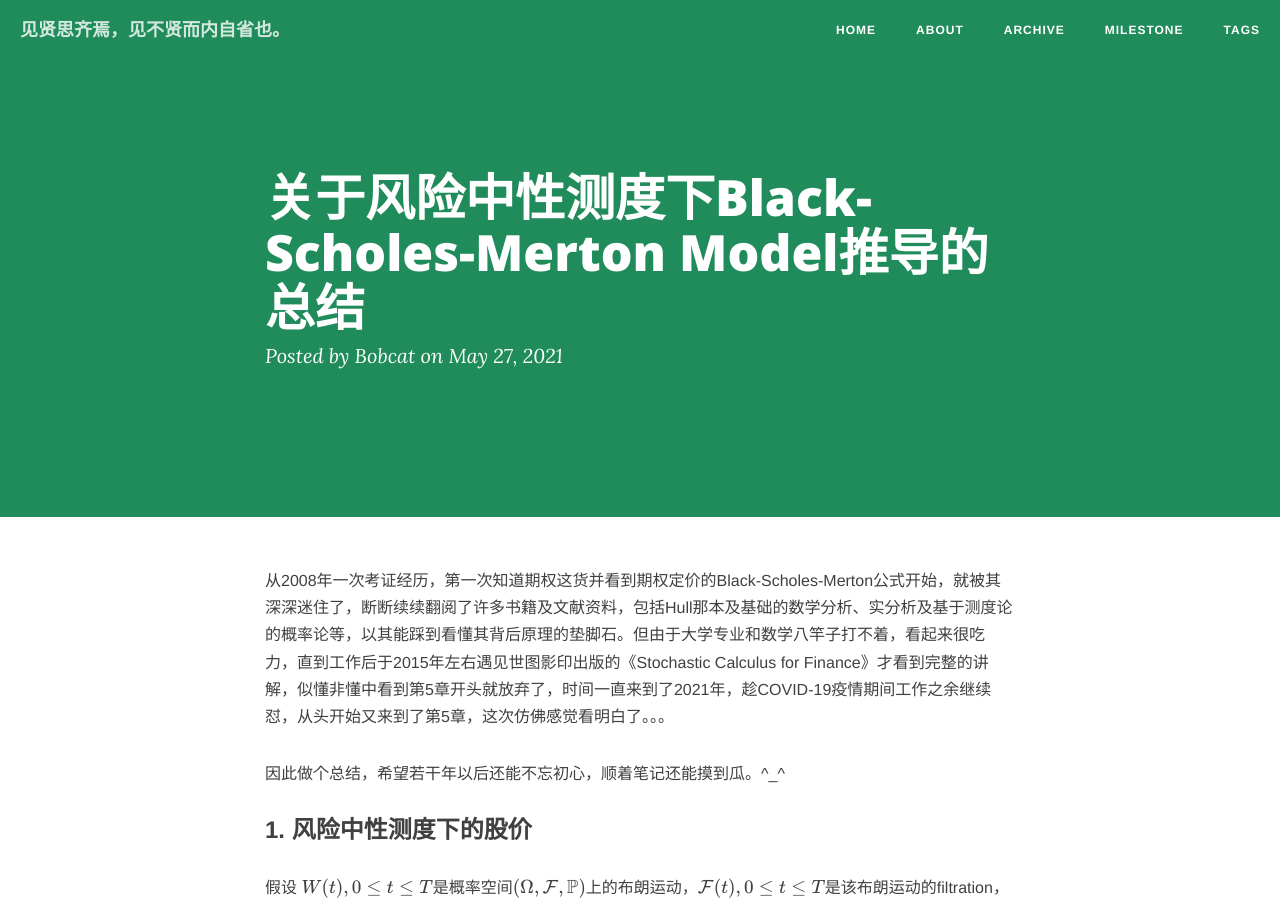
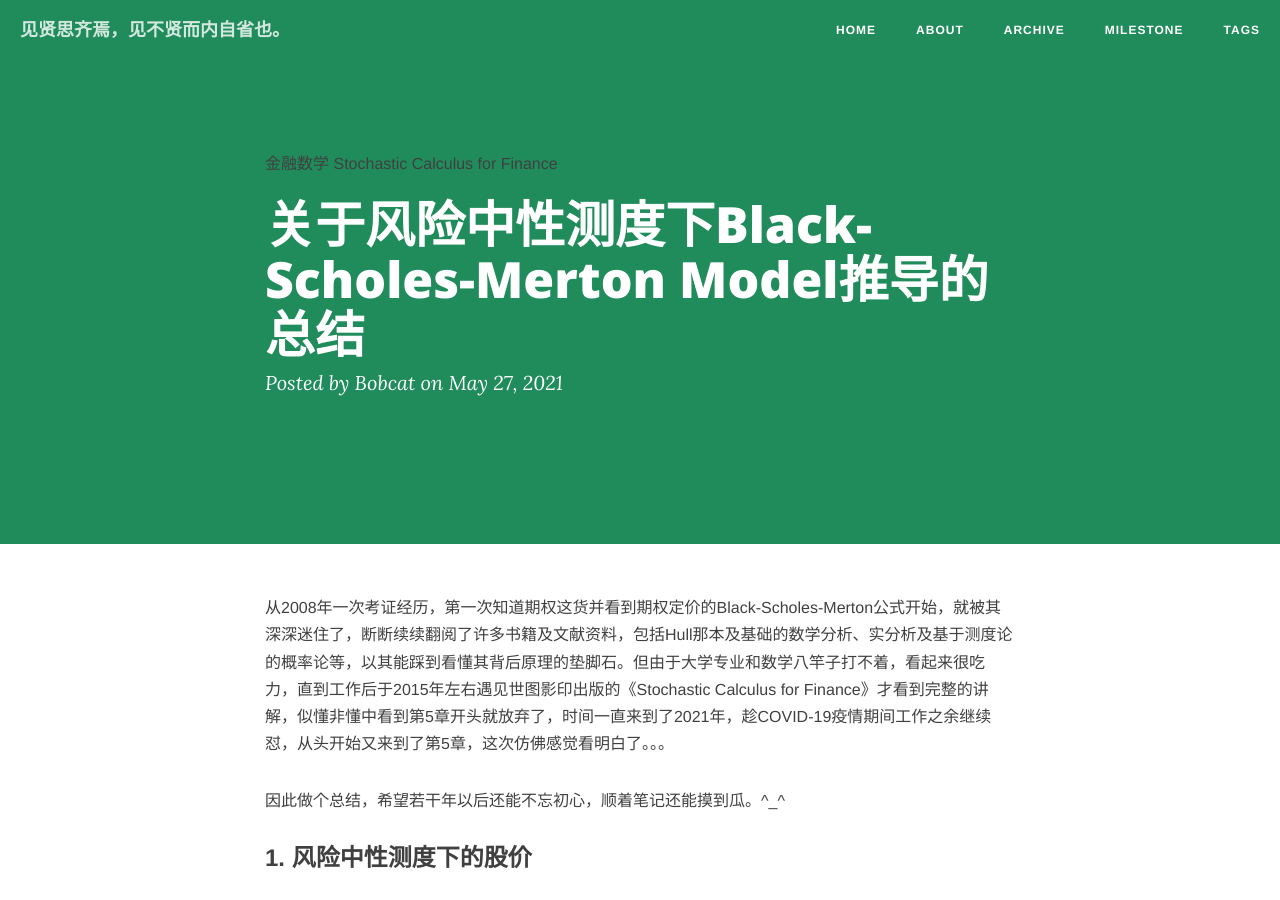
Before and after one commit to realbobcat/realbobcat.github.io, a Jekyll site: the page built from _posts/2021-05-27-Black-Scholes Model.md, in a window 1280 px wide and 900 px high. Built offline with Jekyll 4.4.1, drawn with Linux system fonts in a browser that asks for light colours; nearby versions of some CDN libraries; formulas are drawn with MathJax 3; comment, search, counter and statistics services are not loaded.

Commit message:
Update 2021-05-27-Black-Scholes Model.md

```diff
--- a/_posts/2021-05-27-Black-Scholes Model.md
+++ b/_posts/2021-05-27-Black-Scholes Model.md
@@ -1,6 +1,7 @@
 ---
 layout: post
 title: 关于风险中性测度下Black-Scholes-Merton Model推导的总结
+tags: [金融数学, Stochastic Calculus for Finance]
 date: 2021-05-27
 categories: 金融数学
 ---
```
